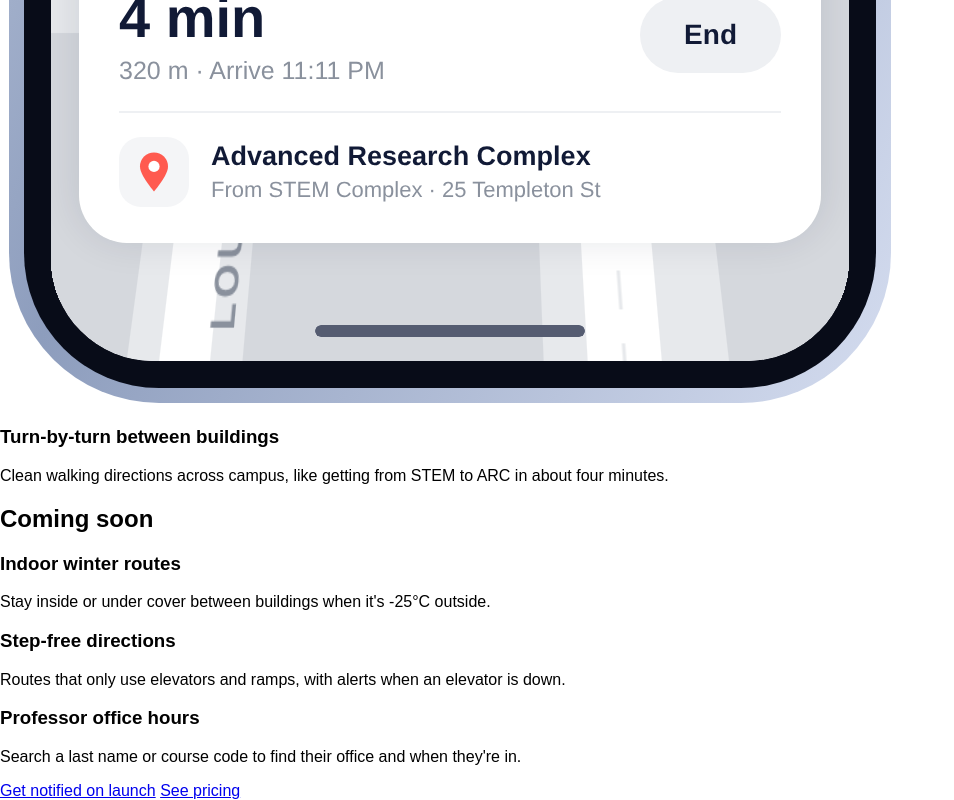
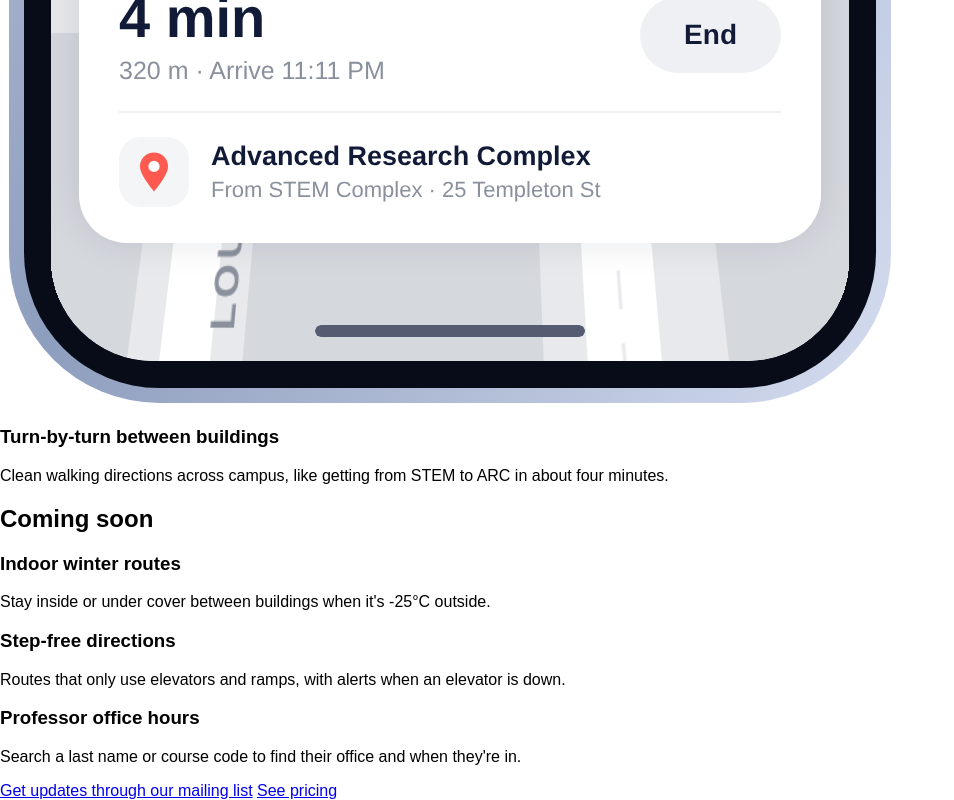
Before and after one commit to UO-Navigate/UO-Navigate.github.io, a plain HTML site: page FeaturesPage.html in a window 1280 px wide. Shown: the part 5404-6204 px from the top of the page, without its empty margins (0-954 px from the left). Drawn offline with Linux system fonts and the light colour scheme.

Commit message:
Modified FeaturesPage.html
Added "get updates through mailing list."

```diff
--- a/FeaturesPage.html
+++ b/FeaturesPage.html
@@ -61,7 +61,7 @@
                 </div>
             </div>
             <div class="cta-buttons">
-                <a href="MailingListPage.html">Get notified on launch</a>
+                <a href="MailingListPage.html">Get updates through our mailing list</a>
                 <a href="PricingPage.html">See pricing</a>
             </div>
         </section>
```
